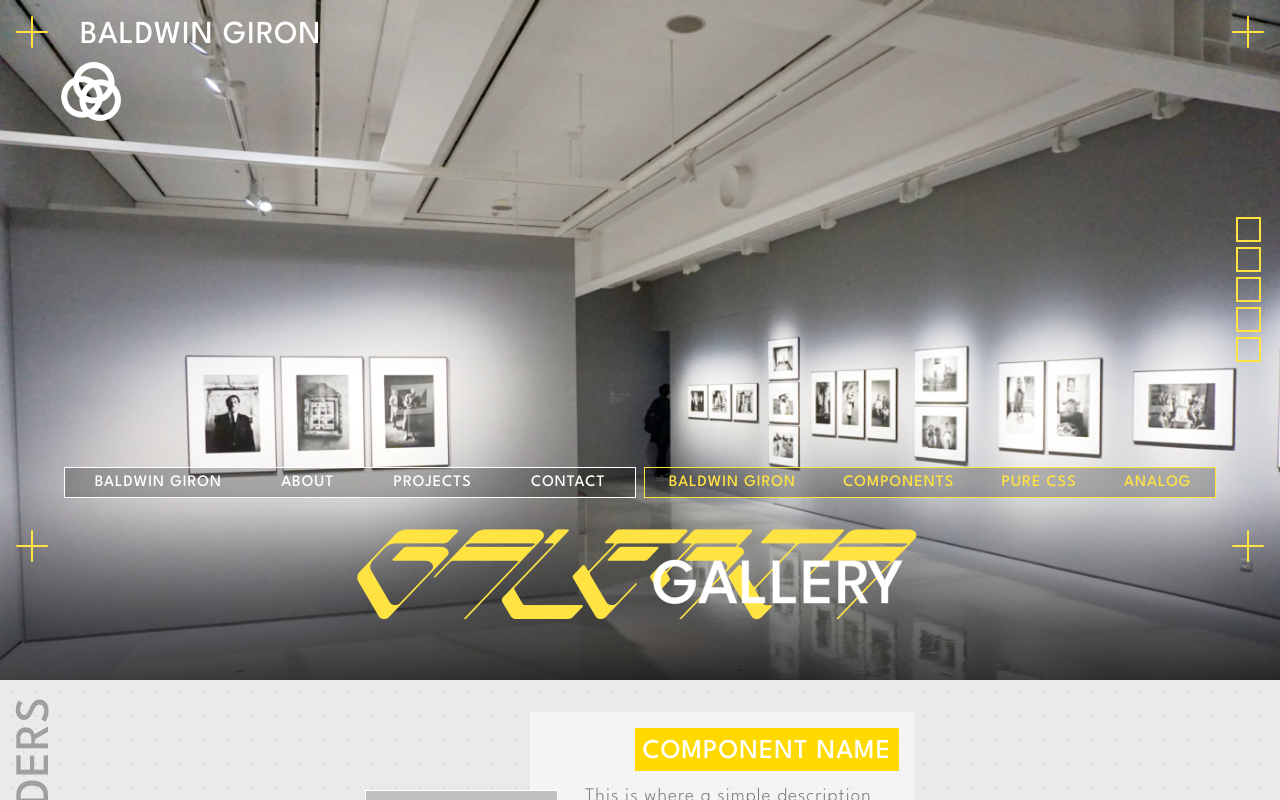
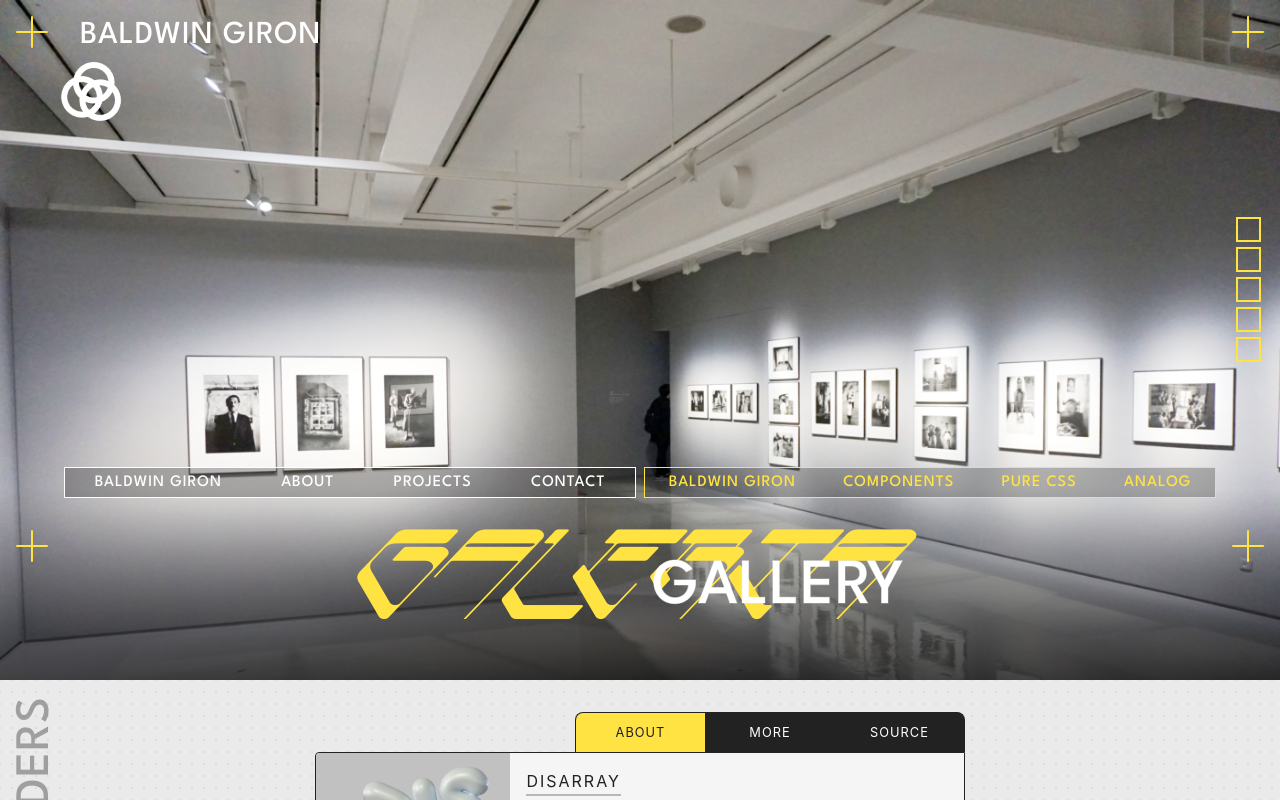
Before and after one commit to danielgiron/portfolio, a React (Create React App) app: page /gallery in a window 1280 px wide. Built offline with nearby package versions, Linux system fonts and the light colour scheme.

Commit message:
DemoCard finished

```diff
--- a/src/Components/CSS/DemoCard2.css
+++ b/src/Components/CSS/DemoCard2.css
@@ -8,16 +8,15 @@
   display: grid;
   grid-template-rows: 40px auto;
   width: 650px;
-  /* height: 300px; */
+  height: max-content;
   /* overflow: hidden; */
   margin: 2rem;
-  filter: drop-shadow(10px 10px 0px #ccc);
+  z-index: 3;
 }
 
 .DemoCard2 .Controls {
   display: flex;
   justify-content: flex-end;
-
   width: 100%;
 }
 
@@ -68,7 +67,7 @@
   height: 250px;
 
   color: #222;
-  font-size: 1rem;
+  font-size: 0.9rem;
   background-color: #f5f5f5;
   border: 1px solid #222;
   border-bottom-left-radius: 0.5rem;
@@ -91,6 +90,7 @@
 .DemoCard2 .Tags span {
   color: #222;
   background-color: var(--main-color);
+  /* border: 1px solid #222; */
   padding: 0.25rem 0.5rem;
   border-radius: 1rem;
   cursor: default;
@@ -125,6 +125,25 @@
   z-index: 1;
 }
 
+.DemoCard2 .ViewTitle {
+  position: relative;
+  width: max-content;
+  font-size: 1rem;
+  text-transform: uppercase;
+  margin-bottom: 0.75rem;
+  letter-spacing: 2px;
+}
+
+.DemoCard2 .ViewTitle::after {
+  content: "";
+  bottom: -0.2rem;
+  left: 0rem;
+  position: absolute;
+  width: 100%;
+  height: 2px;
+  background-color: #80808085;
+}
+
 /*/ ////////////////////////////////////// Second View */
 
 #View2 {
@@ -149,3 +168,9 @@
   max-height: 150px;
   border-radius: 0.25rem;
 }
+
+/*/ ////////////////////////////////////// Third View */
+
+#View3 {
+  padding: 1rem;
+}
--- a/src/Components/JS/DemoCard2.js
+++ b/src/Components/JS/DemoCard2.js
@@ -4,15 +4,24 @@ import "../CSS/DemoCard2.css";
 import D4 from "../../media/gallery/images/D4.png";
 
 function DemoCard2(props) {
-  const { v1Title, v1Body, v2Title, v2Body, Thumbnails } = { props };
+  const { v1Title, v1Body, v2Title, v2Body, images, tags } = props;
   const [Index, setIndex] = useState(1);
+
+  const thumbnails = images?.map((img, index) => {
+    return <img src={img} key={index} />;
+  });
+  const tagList = tags?.map((tag, index) => {
+    return <span key={index}>{tag}</span>;
+  });
 
   const AboutView = (
     <div className={`View`} id="View1">
       <div className="TextContainer">
-        <div className="ViewTitle">Component Name</div>
+        <div className="ViewTitle">{v1Title ? v1Title : "Title One"}</div>
         <div className="ViewBody">
-          This is where a simple description will go for your DemoCard
+          {v1Body
+            ? v1Body
+            : "This is where a simple description will go for your DemoCard"}
         </div>
       </div>
 
@@ -24,21 +33,21 @@ function DemoCard2(props) {
 
   const MoreView = (
     <div className={`View`} id="View2">
-      <div className="ViewTitle">Thumbnails</div>
+      <div className="ViewTitle">{v2Title ? v2Title : "Thumbnails"}</div>
       <div className="ViewBody">
-        This is where a simple description will go for your DemoCard
+        {v2Body ? v2Body : "A short message for the second slide"}
       </div>
-      <div className="Thumbnails">
-        <img src={D4} />
-        <img src={D4} />
-        <img src={D4} />
-      </div>
+      <div className="Thumbnails">{thumbnails}</div>
     </div>
   );
 
   const SourceView = (
     <div className={`View`} id="View3">
-      <div className="ViewTitle">Source</div>
+      <div className="ViewTitle">Source Info</div>
+      <div className="ViewBody">
+        Coming soon! For more on this entry or how to use it, send me a message
+        via the Contact link above.
+      </div>
     </div>
   );
 
@@ -81,10 +90,7 @@ function DemoCard2(props) {
         </button>
       </div>
       <div className="ViewContainer">{returnView()}</div>
-      <div className="Tags">
-        <span>Render</span>
-        <span>Design</span>
-      </div>
+      <div className="Tags">{tagList}</div>
     </div>
   );
 }
--- a/src/Pages/JS/Gallery.js
+++ b/src/Pages/JS/Gallery.js
@@ -9,9 +9,10 @@ import "../CSS/Gallery.css";
 // import randomImg from "../../media/examples/Macros3.png";
 
 import GalleryHero from "../../Components/JS/GalleryHero";
-import DemoCard from "../../Components/JS/DemoCard";
 import DemoCard2 from "../../Components/JS/DemoCard2";
 import { GalleryNavToggle } from "../../Animations";
+
+import D4 from "../../media/gallery/images/D4.png";
 
 function Gallery(props) {
   useEffect(() => {
@@ -29,16 +30,25 @@ function Gallery(props) {
       <div className="GalleryContent">
         <section className="Renders">
           <h2>Renders</h2>
-          <DemoCard />
+          <DemoCard2
+            v1Title="Disarray"
+            v1Body="Rendering of the word 'Disarray' using Womp3d"
+            v2Title="Thumbnails"
+            v2Body="Different views and textures of Disarray"
+            images={[D4]}
+            tags={["Render", "Design", "Womp3d"]}
+          />
           <DemoCard2 />
         </section>
         <section className="CSSHTML">
           <h2>CSS/HTML</h2>
-          <DemoCard />
-          <DemoCard />
+          <DemoCard2 />
+          <DemoCard2 />
         </section>
         <section className="Components">
           <h2>Components</h2>
+          <DemoCard2 />
+          <DemoCard2 />
         </section>
       </div>
     </div>
```
